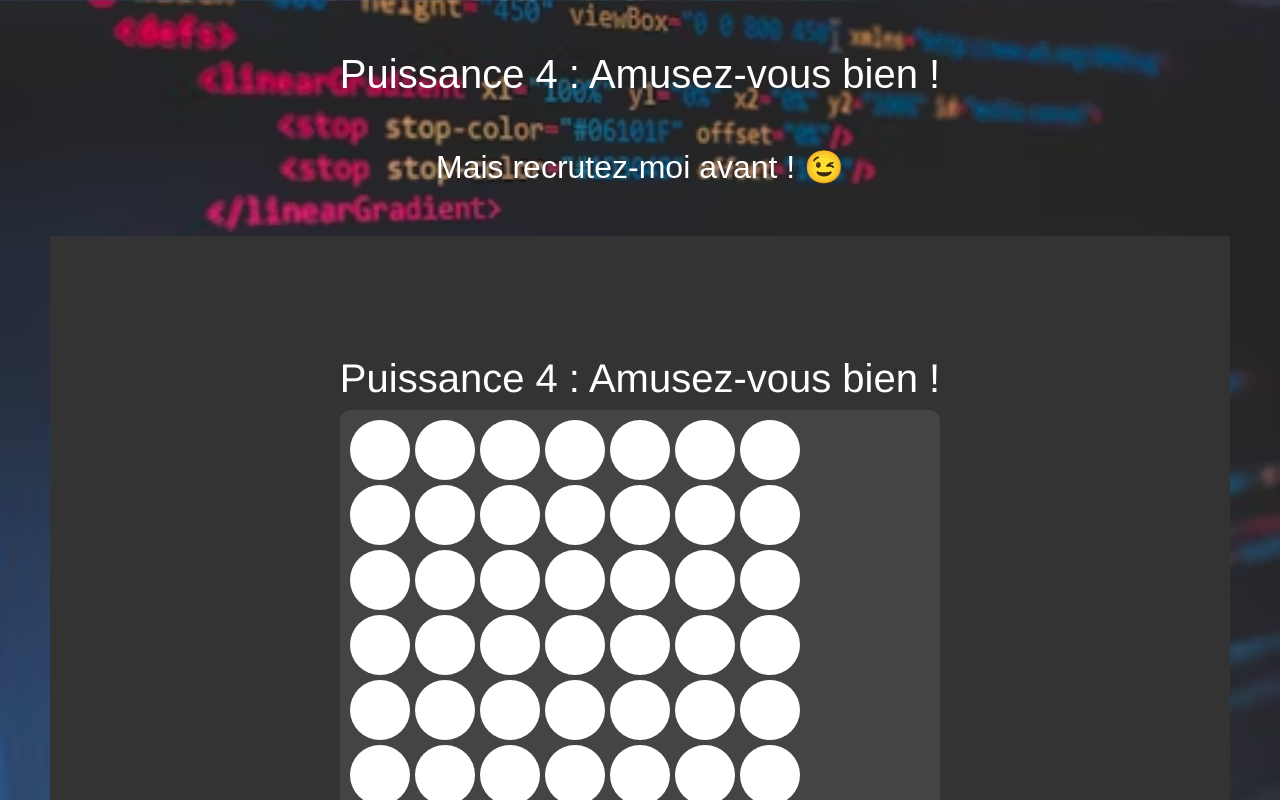
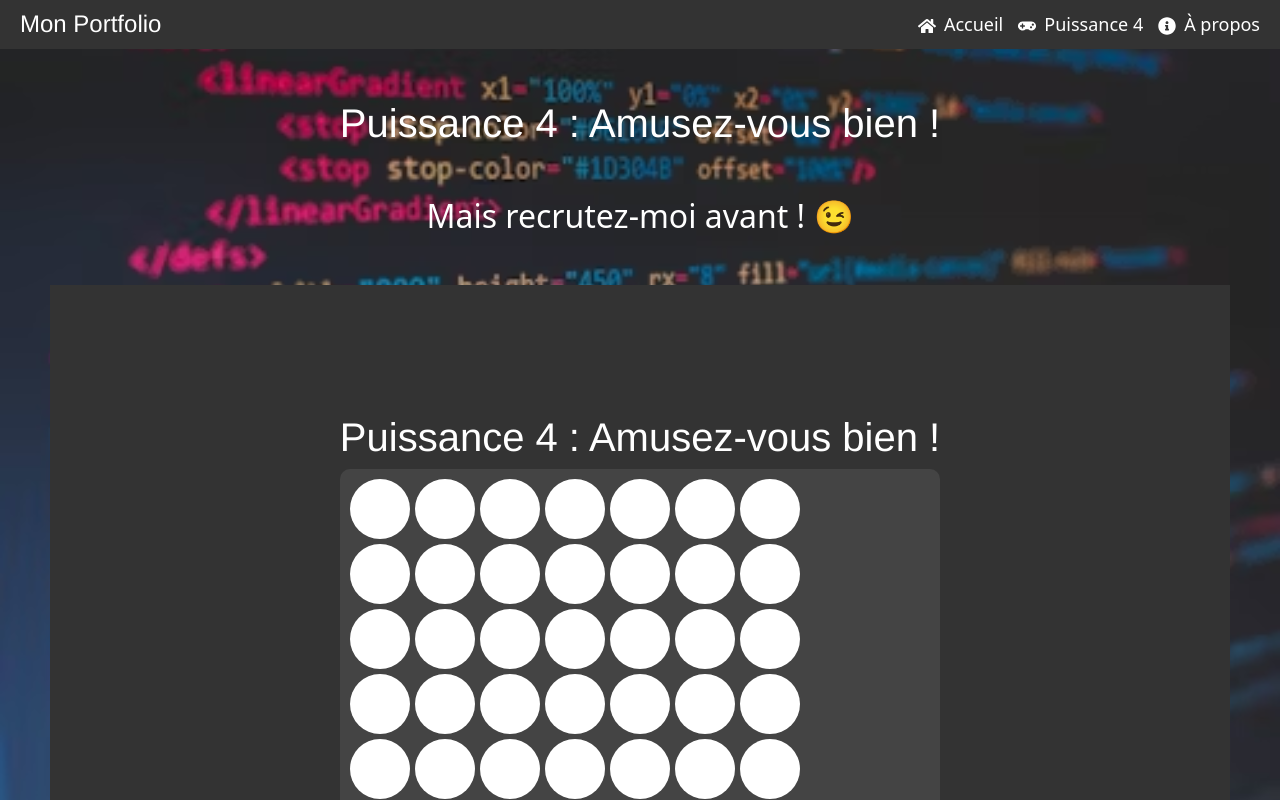
Before and after one commit to TalelJandoubi/my-portfolio, a React (Create React App) app: page /newpage in a window 1280 px wide. Shown: the top 800 px of the page. Built offline with nearby package versions, Linux system fonts and the light colour scheme.

Commit message:
readaptation des issues

```diff
--- a/src/App.js
+++ b/src/App.js
@@ -1,14 +1,15 @@
-// src/App.js
 import React from 'react';
 import { BrowserRouter as Router, Route, Routes } from 'react-router-dom';
 import Home from './components/Home';
 import NewPage from './components/NewPage';
+import Navbar from './components/Navbar';
 import './assets/App.css';
 
 const App = () => {
   return (
     <Router>
-      <div className="App">
+      <Navbar />
+      <div className="main-content">
         <Routes>
           <Route path="/" element={<Home />} />
           <Route path="/newpage" element={<NewPage />} />
--- a/src/assets/App.css
+++ b/src/assets/App.css
@@ -1,51 +1,75 @@
-/* src/assets/App.css */
-
-/* Styles par défaut */
 body {
-  font-family: Arial, sans-serif;
-  background-color: #333;
-  color: white;
+  margin: 0;
+  font-family: -apple-system, BlinkMacSystemFont, 'Segoe UI', Roboto, 'Helvetica Neue', Arial, sans-serif;
+  -webkit-font-smoothing: antialiased;
+  -moz-osx-font-smoothing: grayscale;
 }
 
-.container {
-  padding: 20px;
+code {
+  font-family: source-code-pro, Menlo, Monaco, Consolas, 'Courier New', monospace;
 }
 
-h1 {
-  font-size: 2rem;
+/* Styles pour les composants ConnectFour */
+.BoardContainer {
+  display: flex;
+  justify-content: center;
+  align-items: center;
+  min-height: 100vh;
+  background-color: #333;
+  position: relative;
+  padding: 20px;
+  box-sizing: border-box;
 }
 
-h2 {
-  font-size: 1.5rem;
+.Board {
+  display: grid;
+  grid-template-columns: repeat(7, 60px);
+  grid-gap: 5px;
+  background-color: #444;
+  padding: 10px;
+  border-radius: 10px;
 }
 
-.button {
-  font-size: 1rem;
-  padding: 0.5rem 1rem;
+.Cell {
+  width: 60px;
+  height: 60px;
+  background-color: white;
+  border-radius: 50%;
+  display: flex;
+  align-items: center;
+  justify-content: center;
 }
 
-/* Pour les écrans de téléphone */
-@media (max-width: 600px) {
-  .container {
-    padding: 10px;
-  }
+.Cell[data-value='1'] {
+  background-color: red;
+}
 
-  h1, h2 {
-    font-size: 1.5em;
-  }
+.Cell[data-value='2'] {
+  background-color: yellow;
+}
 
-  .board {
-    grid-template-columns: repeat(7, 40px);
-    grid-gap: 3px;
-  }
+.Button {
+  margin: 20px;
+  padding: 10px 20px;
+  font-size: 16px;
+  background-color: #444;
+  color: white;
+  border: none;
+  border-radius: 5px;
+  cursor: pointer;
+}
 
-  .cell {
-    width: 40px;
-    height: 40px;
-  }
+.Button:hover {
+  background-color: #555;
+}
 
-  .button {
-    font-size: 14px;
-    padding: 8px 16px;
-  }
+.WinnerText {
+  position: absolute;
+  top: 50%;
+  left: 50%;
+  transform: translate(-50%, -50%);
+  font-size: 48px;
+  color: white;
+  text-align: center;
+  z-index: 10;
 }
--- a/src/components/ConnectFour.js
+++ b/src/components/ConnectFour.js
@@ -1,15 +1,13 @@
-// src/components/ConnectFour.js
-import React, { useState, useEffect } from 'react';
+import React, { useState } from 'react';
 import styled from 'styled-components';
 import { useSpring, animated } from 'react-spring';
 import Confetti from 'react-confetti';
-import './ConnectFour.css';
 
 const BoardContainer = styled.div`
   display: flex;
+  justify-content: center;
+  align-items: center;
   flex-direction: column;
-  align-items: center;
-  justify-content: center;
   height: 100vh;
   background-color: #333;
   position: relative;
@@ -50,20 +48,17 @@ const Button = styled.button`
 `;
 
 const WinnerText = styled.div`
-  position: absolute;
-  top: 50%;
-  left: 50%;
-  transform: translate(-50%, -50%);
-  font-size: 48px;
-  color: white;
-  text-align: center;
-  z-index: 10;
-`;
-
-const MessageText = styled.div`
   margin-top: 20px;
   font-size: 24px;
   color: white;
+  text-align: center;
+`;
+
+const RandomPhrase = styled.div`
+  margin-top: 20px;
+  font-size: 18px;
+  color: white;
+  text-align: center;
 `;
 
 const phrases = [
@@ -147,16 +142,12 @@ const ConnectFour = () => {
   return (
     <BoardContainer>
       <div style={{ textAlign: 'center', color: 'white' }}>
+        <h1>Puissance 4 : Amusez-vous bien !</h1>
         {winner && (
           <>
             <Confetti width={window.innerWidth} height={window.innerHeight} />
-            <WinnerText>{winnerPhrase}</WinnerText>
-          </>
-        )}
-        <h1>Puissance 4 : Amusez-vous bien !</h1>
-        {winner && (
-          <>
-            <h2>Le joueur {winner} a gagné ! 🎉</h2>
+            <WinnerText>Le joueur {winner} a gagné ! 🎉</WinnerText>
+            <RandomPhrase>{winnerPhrase}</RandomPhrase>
           </>
         )}
         <Board>
@@ -181,7 +172,6 @@ const ConnectFour = () => {
             ))
           )}
         </Board>
-        <MessageText>{winnerPhrase}</MessageText>
         <Button onClick={resetGame}>Restart Game</Button>
       </div>
     </BoardContainer>
--- a/src/components/Home.js
+++ b/src/components/Home.js
@@ -208,9 +208,7 @@ const Home = () => {
           <div the face bottom></div>
         </div>
       </motion.div>
-      <Link to="/newpage">
-        <button style={{ padding: '10px 20px', fontSize: '16px', marginTop: '20px' }}>Aller à la Nouvelle Page</button>
-      </Link>
+
     </Container>
   );
 };
--- a/src/components/NewPage.js
+++ b/src/components/NewPage.js
@@ -1,12 +1,11 @@
-// src/components/NewPage.js
 import React from 'react';
 import ConnectFour from './ConnectFour';
 
 const NewPage = () => {
   return (
     <div style={{ padding: '50px', textAlign: 'center', color: 'white', fontWeight: 'bold' }}>
-      <h1 style={{ marginBottom: '50px', fontFamily: 'Arial' }}>Puissance 4 : Amusez-vous bien !</h1>
-      <h2 style={{ marginBottom: '50px', fontFamily: 'Arial' }}>Mais recrutez-moi avant ! 😉</h2>
+      <h1 style={{ marginBottom: '50px' }}>Puissance 4 : Amusez-vous bien !</h1>
+      <h2 style={{ marginBottom: '50px' }}>Mais recrutez-moi avant ! 😉</h2>
       <ConnectFour />
     </div>
   );
```
